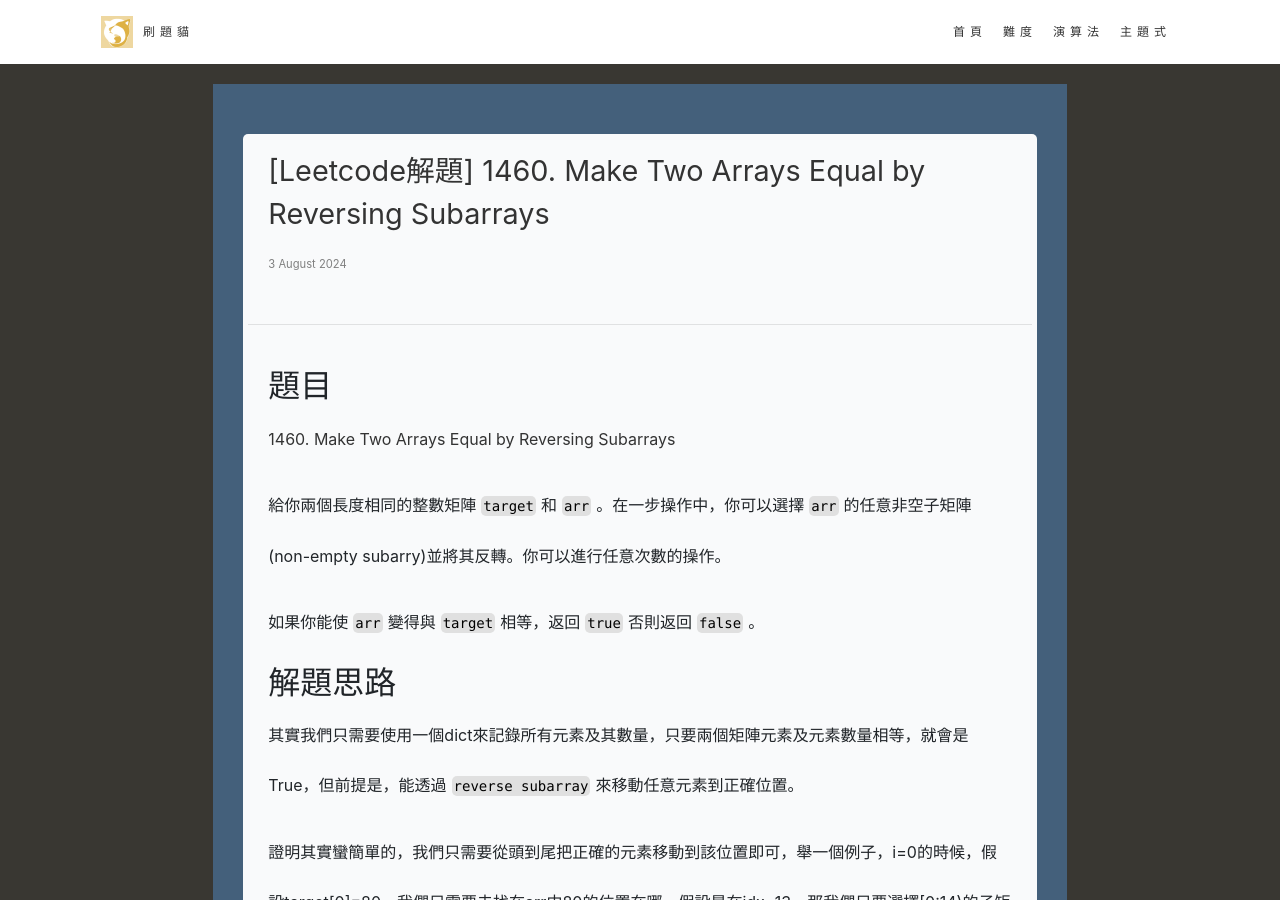
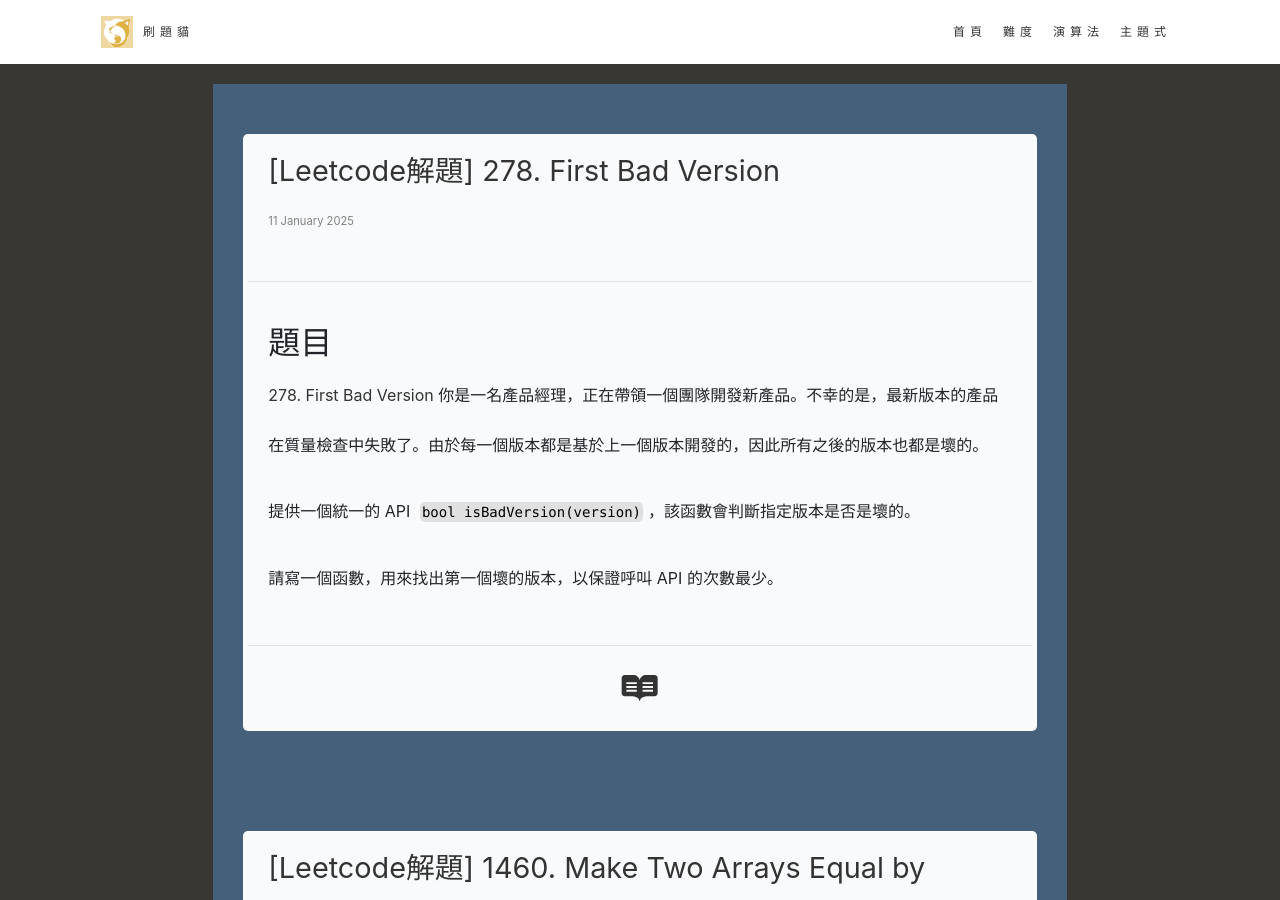
Before and after one commit to catxcoders/catxcoders.github.io, a Jekyll site: the page built from posts/categories/easy/index.html, in a window 1280 px wide and 900 px high. Built offline with Jekyll 4.4.1, drawn with Linux system fonts in a browser that asks for light colours; nearby versions of some CDN libraries; formulas are drawn with MathJax 3.

Commit message:
add 278 & fix 1400

````diff
--- a/_posts/2025-01-11-1400-construct-k-palindrome-strings.markdown
+++ b/_posts/2025-01-11-1400-construct-k-palindrome-strings.markdown
@@ -10,7 +10,7 @@
 
 # 題目
 
-[1400. Construct K Palindrome Strings][(](https://leetcode.com/problems/construct-k-palindrome-strings/description/?envType=daily-question&envId=2025-01-11))
+[1400. Construct K Palindrome Strings](https://leetcode.com/problems/construct-k-palindrome-strings/description/?envType=daily-question&envId=2025-01-11)
 
 這題給定一個字串，以及一個數字k，求能不能將字串切成k組，並且各組皆為回文字串
 
--- /dev/null
+++ b/_posts/2025-01-11-278-First Bad Version.markdown
@@ -0,0 +1,85 @@
+---
+layout: article_post
+title:  "[Leetcode解題] 278. First Bad Version"
+description:  "278. First Bad Version"
+categories: easy
+tags: binary-search
+langs: python
+excerpt_separator: <!--more-->
+---
+
+## 題目
+[278. First Bad Version](https://leetcode.com/problems/first-bad-version/)
+你是一名產品經理，正在帶領一個團隊開發新產品。不幸的是，最新版本的產品在質量檢查中失敗了。由於每一個版本都是基於上一個版本開發的，因此所有之後的版本也都是壞的。
+
+提供一個統一的 API `bool isBadVersion(version)`，該函數會判斷指定版本是否是壞的。
+
+請寫一個函數，用來找出第一個壞的版本，以保證呼叫 API 的次數最少。
+<!--more-->
+
+## 解題思路
+這題其實就是個經典的 **二分搜尋** 問題。因為題目已經告訴我們壞版本有個「一旦壞了後面都壞」的特性，所以我們可以用二分搜尋的方式快速解決。
+
+1. 初始化範圍：
+
+    - 我們用 `l` 表示最小的版本，`r` 表示最大的版本。
+
+2. 二分搜尋邏輯：
+
+    - 計算中間值 `mid = l + (r - l) / 2`。
+
+    - 用 `isBadVersion(mid)` 判斷是不是壞版本：
+
+        - 如果是壞的，那說明壞版本可能在更左邊，所以把右邊界調整到 mid。
+
+        - 如果不是壞的，那就去右邊找，把左邊界調整到 `mid + 1`。
+
+3. **結束條件**:
+   - 當 `l == r` 時，就是第一個壞版本。
+
+## Python 實作
+```python
+# The API isBadVersion is defined for you.
+# def isBadVersion(version: int) -> bool
+
+class Solution:
+    def firstBadVersion(self, n: int) -> int:
+        l, r = 1, n
+        while l < r:
+            mid = l + (r - l) // 2
+            if isBadVersion(mid):
+                r = mid  # 壞版本在左半部分
+            else:
+                l = mid + 1  # 壞版本在右半部分
+        return l
+```
+
+## C++ 實作
+```cpp
+// The API isBadVersion is defined for you.
+// bool isBadVersion(int version);
+
+class Solution {
+public:
+    int firstBadVersion(int n) {
+        int l = 0;
+        int len = n;
+
+        //lower_bound
+        while(len>0){
+            int step = len/2;
+            int mid = l+ step;
+            if(isBadVersion(mid)) len = step;
+            else { l = mid+1; len -= step+1;}
+        }
+        return l;
+    }
+};
+```
+
+## 計算複雜度
+- **時間複雜度**: $O(log(n))$
+  - 每次搜尋都把範圍縮小一半，所以是對數級別的。
+
+- **空間複雜度**: $O(1)$
+  - 我們只用了幾個變數來記錄範圍，沒有額外開什麼資料結構。
````
